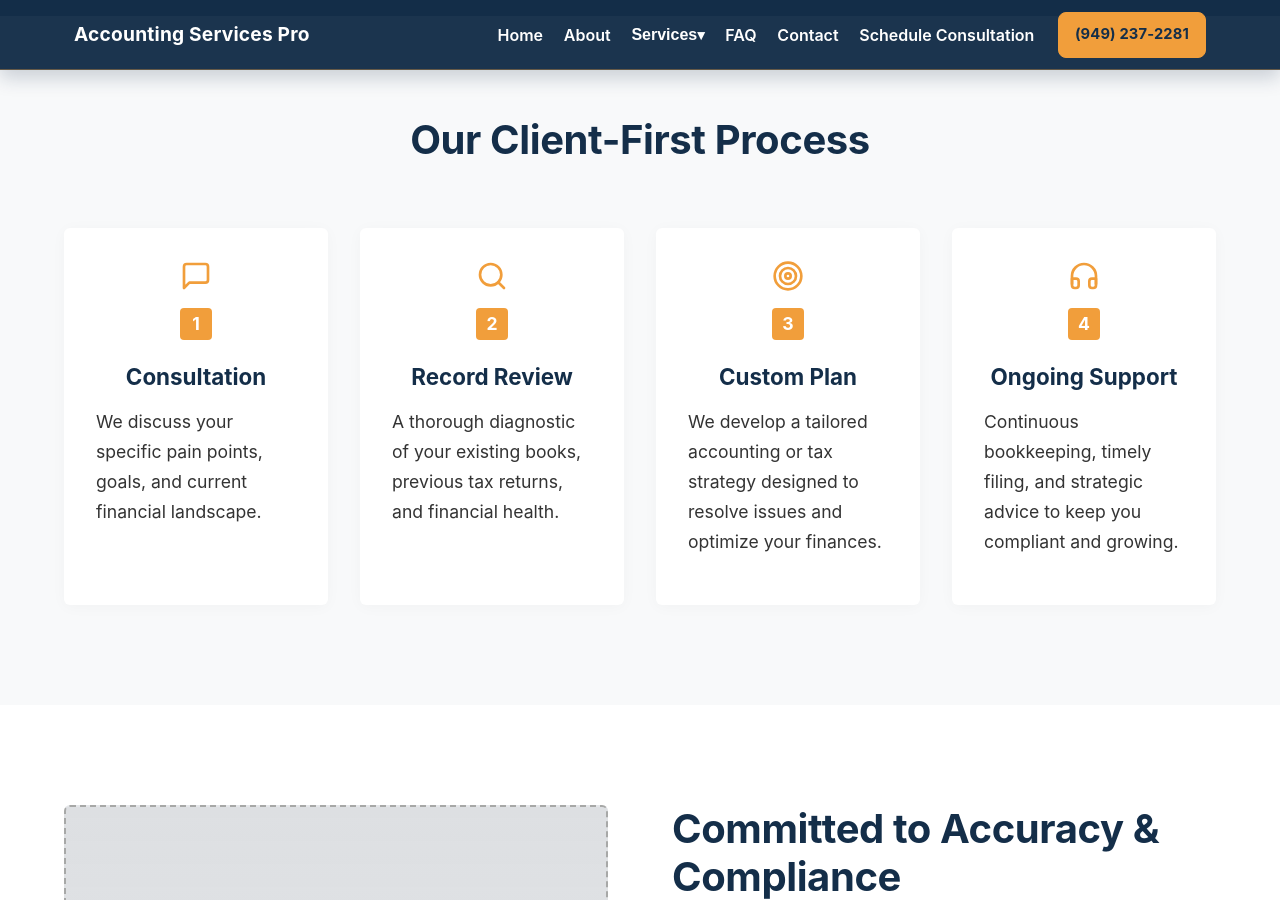
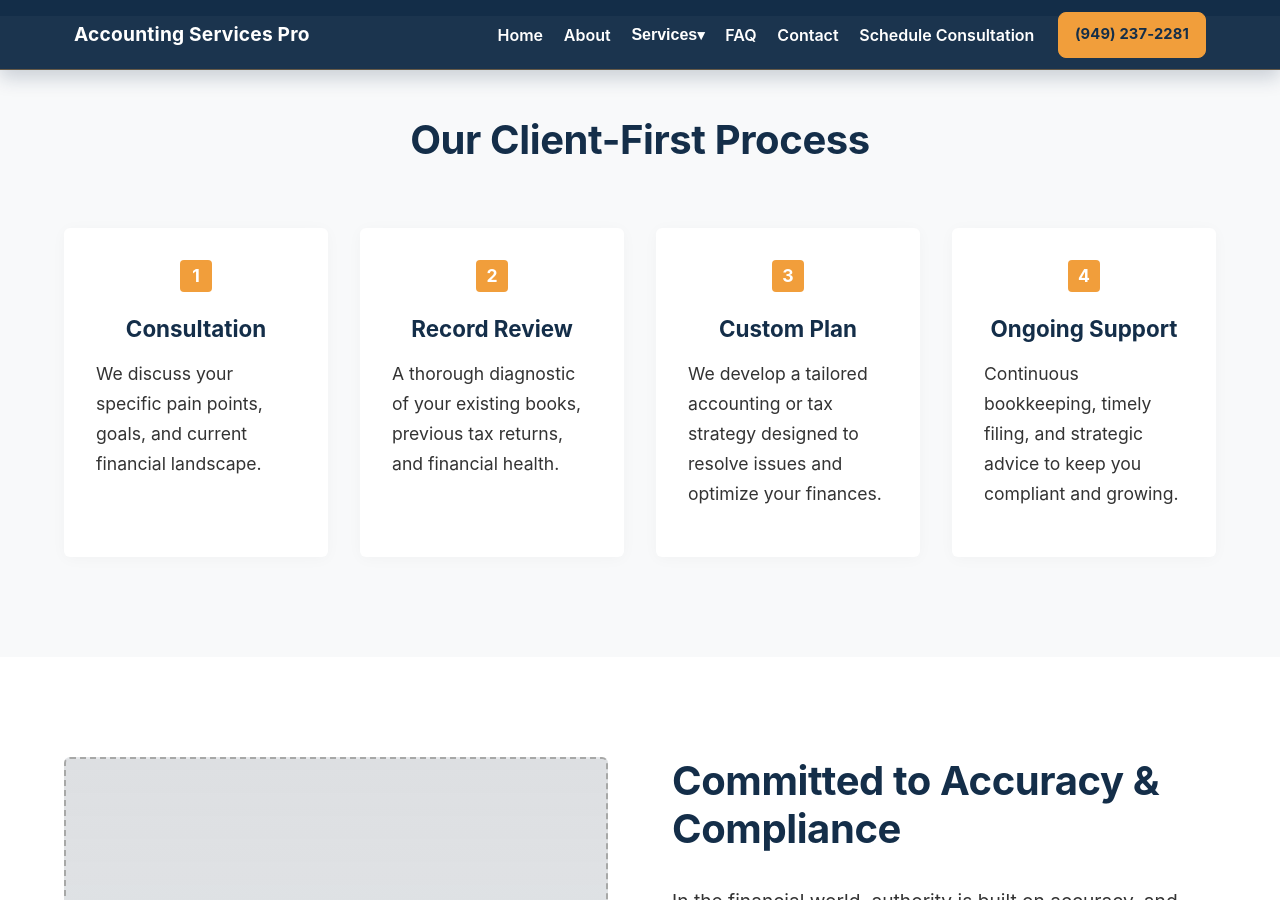
Before and after one commit to YourOnlineSquad/accounting-irvine-ca-accountingservicespro, a Jekyll site: the page built from index.md, in a window 1280 px wide and 900 px high, scrolled down 3565 px. Built offline with Jekyll 4.4.1, drawn with Linux system fonts in a browser that asks for light colours.

Commit message:
Update index.md

```diff
--- a/index.md
+++ b/index.md
@@ -161,37 +162,21 @@ description: Premium accounting, tax preparation, bookkeeping, and payroll servi
     <h2 class="section-title text-center">Our Client-First Process</h2>
     <div class="process-grid">
       <div class="process-step">
-        <svg class="icon-md" xmlns="http://www.w3.org/2000/svg" viewBox="0 0 24 24" fill="none" stroke="#f19e3b" stroke-width="2" stroke-linecap="round" stroke-linejoin="round">
-          <path d="M21 15a2 2 0 0 1-2 2H7l-4 4V5a2 2 0 0 1 2-2h14a2 2 0 0 1 2 2z"></path>
-        </svg>
         <div class="step-number">1</div>
         <h3>Consultation</h3>
         <p>We discuss your specific pain points, goals, and current financial landscape.</p>
       </div>
       <div class="process-step">
-        <svg class="icon-md" xmlns="http://www.w3.org/2000/svg" viewBox="0 0 24 24" fill="none" stroke="#f19e3b" stroke-width="2" stroke-linecap="round" stroke-linejoin="round">
-          <circle cx="11" cy="11" r="8"></circle>
-          <line x1="21" y1="21" x2="16.65" y2="16.65"></line>
-        </svg>
         <div class="step-number">2</div>
         <h3>Record Review</h3>
         <p>A thorough diagnostic of your existing books, previous tax returns, and financial health.</p>
       </div>
       <div class="process-step">
-        <svg class="icon-md" xmlns="http://www.w3.org/2000/svg" viewBox="0 0 24 24" fill="none" stroke="#f19e3b" stroke-width="2" stroke-linecap="round" stroke-linejoin="round">
-          <circle cx="12" cy="12" r="10"></circle>
-          <circle cx="12" cy="12" r="6"></circle>
-          <circle cx="12" cy="12" r="2"></circle>
-        </svg>
         <div class="step-number">3</div>
         <h3>Custom Plan</h3>
         <p>We develop a tailored accounting or tax strategy designed to resolve issues and optimize your finances.</p>
       </div>
       <div class="process-step">
-        <svg class="icon-md" xmlns="http://www.w3.org/2000/svg" viewBox="0 0 24 24" fill="none" stroke="#f19e3b" stroke-width="2" stroke-linecap="round" stroke-linejoin="round">
-          <path d="M3 18v-6a9 9 0 0 1 18 0v6"></path>
-          <path d="M21 19a2 2 0 0 1-2 2h-1a2 2 0 0 1-2-2v-3a2 2 0 0 1 2-2h3zM3 19a2 2 0 0 0 2 2h1a2 2 0 0 0 2-2v-3a2 2 0 0 0-2-2H3z"></path>
-        </svg>
         <div class="step-number">4</div>
         <h3>Ongoing Support</h3>
         <p>Continuous bookkeeping, timely filing, and strategic advice to keep you compliant and growing.</p>
```
Also changed, not shown: other parts of index.md (+1 -0 lines).
